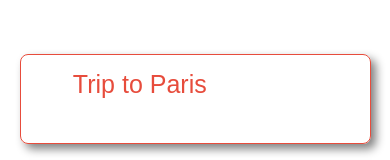
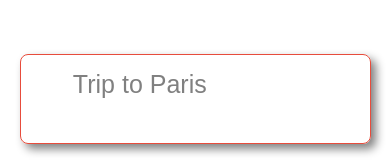
Before and after one commit to anubhavs921/todomobile, a plain HTML site: page index.html in a window 390 px wide. Shown: the part 121-281 px from the top of the page. Drawn offline with Linux system fonts and the light colour scheme.

Commit message:
Update index.css

```diff
--- a/index.css
+++ b/index.css
@@ -227,13 +227,6 @@
 
 
 
-
-
-
-
-
-
-
 /* media queries start here */
 @media(max-width: 600px){
     .upper-container{
@@ -267,6 +260,10 @@
         border: none;
         color:grey;
     }
+    .div1 a{
+    text-decoration:none;
+    color:grey;
+}
     .card1{
         width: 90%;
         height: 23vw;
```
